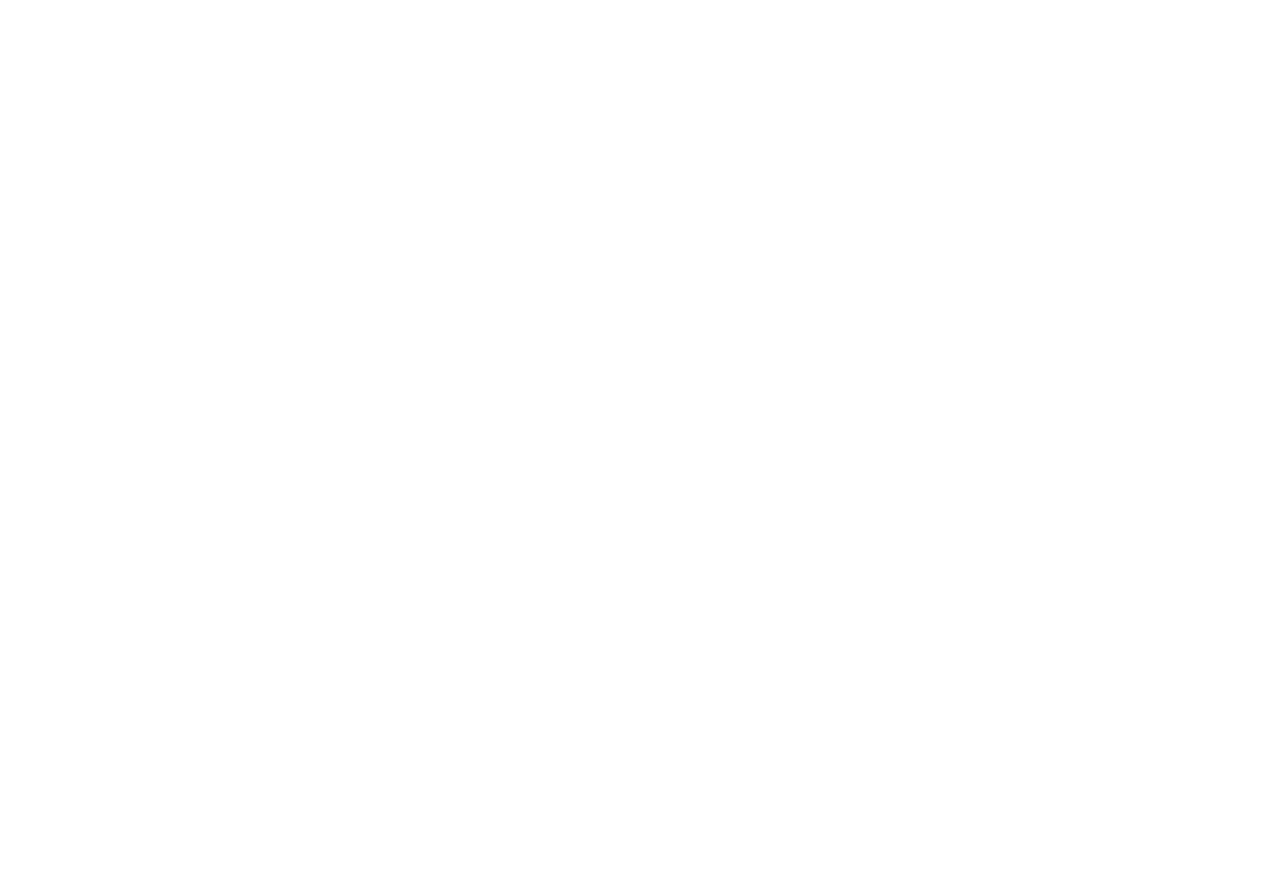
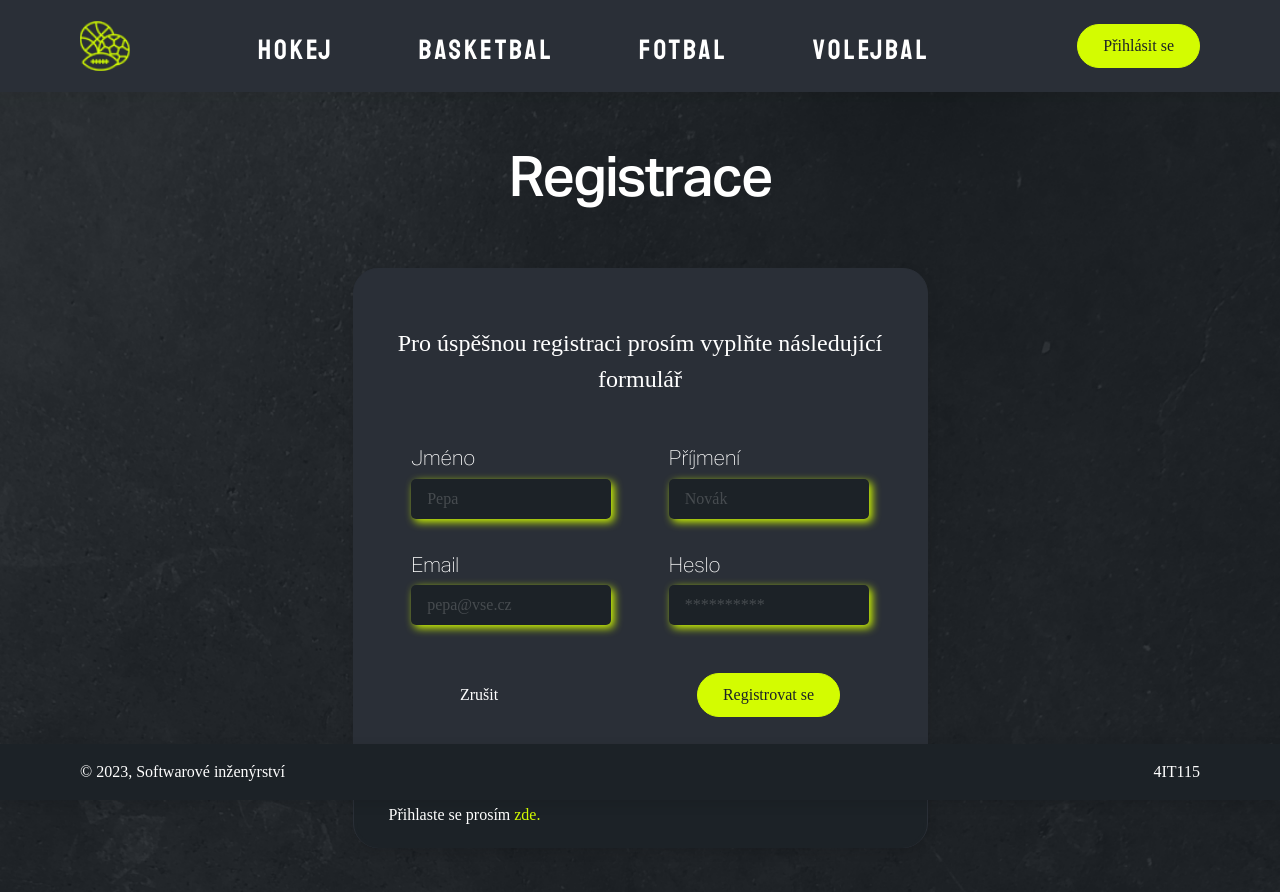
Before and after one commit to sberan1/aplikace-pro-sledovani-vysledku-sportovnich-zapasu, a React (Create React App) app in the folder frontend/: page /registrace in a window 1280 px wide. Before the commit this address had no page. Before the commit the page ends 800 px from the top, so only its background shows below. Built offline with nearby package versions, Linux system fonts and the light colour scheme.

Commit message:
hotova stranka registrace

```diff
--- a/frontend/src/App.tsx
+++ b/frontend/src/App.tsx
@@ -7,7 +7,7 @@
 import HomePage from './components/HomePagePackage/HomePage';
 import PrihlaseniPage from './components/PrihlaseniPagePackage/PrihlaseniPage';
 import {UserProvider} from "./components/PrihlaseniPagePackage/UserContext";
-//import RegistracePage from './components/RegistracePagePackage/RegistracePage';
+import RegistracePage from './components/RegistracePagePackage/RegistracePage';
 import FotbalPage from './components/ZkusebniPageFotbalu/FotbalPage';
 import Modal from 'react-modal';
 
@@ -20,7 +20,7 @@
                 <Routes>
                     <Route path="/" element={<HomePage HomePage="" PrihlaseniPage="" RegistracePage=""/>}/>
                     <Route path="/prihlaseni" element={<PrihlaseniPage PrihlaseniPage="" RegistracePage=""/>}/>
-                    {/*  <Route path="/registrace" element={<RegistracePage />} />*/}
+                    <Route path="/registrace" element={<RegistracePage  PrihlaseniPage="" RegistracePage=""/>} />
                     <Route path="/fotbal" element={<FotbalPage />}></Route>
                 </Routes>
             </Router>
--- a/frontend/src/components/NavBar/NavBar.css
+++ b/frontend/src/components/NavBar/NavBar.css
@@ -158,3 +158,7 @@
 .menu-item .NavbarLink.active p{
     color: #D3FC01;
 }
+
+.NavbarLink{
+    cursor: pointer;
+}
--- a/frontend/src/components/NavBar/NavBar.tsx
+++ b/frontend/src/components/NavBar/NavBar.tsx
@@ -86,7 +86,9 @@
     return (
         <nav>
             <div className="logo">
+                <Link to="/" className="NavbarLink">
                     <span className="navbar-logo"></span>
+                </Link>
             </div>
 
             <div className="menu-items">
@@ -111,7 +113,7 @@
                     </NavLink>
                 </div>
             </div>
-
+            {isLoggedIn ? (
                 <div className="UserPrihlasen">
                     <button className="UserIco" onClick={toggleDropdown}>
                     </button>
@@ -175,6 +177,13 @@
                         </div>
                     )}
                 </div>
+            ) : (
+                <div className="buttons UserNeprihlasen">
+                    <Link to="/prihlaseni">
+                        <button className="button prihlaseni">Přihlásit se</button>
+                    </Link>
+                </div>
+            )}
         </nav>
     );
 };
--- /dev/null
+++ b/frontend/src/components/RegistracePagePackage/Registrace.css
@@ -0,0 +1,24 @@
+.RegistraceComponent{
+    width: 575px;
+    height: 580px;
+    margin: auto;
+}
+
+.RegistraceComponent h2{
+    text-align: center;
+    margin-left: 30px;
+    margin-right: 30px;
+}
+
+.RegistraceForm .InputContainer{
+    display: flex;
+    flex-direction: row;
+    flex-wrap: wrap;
+    width: 100%;
+    justify-content: space-evenly;
+}
+
+
+.RegistraceForm .InputContainer input{
+    width: 200px;
+}
--- /dev/null
+++ b/frontend/src/components/RegistracePagePackage/RegistraceComponent.tsx
@@ -0,0 +1,97 @@
+import React, {useContext, useState} from 'react';
+import axios from 'axios';
+import {sha256} from 'js-sha256';
+import { UserContext } from '../PrihlaseniPagePackage/UserContext';
+import '../PrihlaseniPagePackage/Prihlaseni.css';
+import './Registrace.css';
+import {BrowserRouter as Router, Link, Route, Routes} from 'react-router-dom';
+
+const RegistraceComponent = () => {
+    const [name, setName] = useState('');
+    const [surname, setSurname] = useState('');
+    const [email, setEmail] = useState('');
+    const [password, setPassword] = useState('');
+    const [loginStatus, setLoginStatus] = useState('');
+    const { loginUser } = useContext(UserContext);
+
+    const checkEmail = async () => {
+        try {
+            const response = await axios.post('/api/checkemail', { email: email });
+            return response.data.exists;
+        } catch (error) {
+            console.error('Oj, něco se pokazilo:', error);
+            return false;
+        }
+    };
+
+    const handleRegistration = async () => {
+        if (!await checkEmail()) {
+            try {
+                const hashedPassword = sha256(password);
+                const response = await axios.post('/api/register', {
+                    name: name,
+                    surname: surname,
+                    email: email,
+                    password: hashedPassword
+                });
+                setLoginStatus(response.data.message);
+                await loginUser(email, password);
+                setLoginStatus('Registrace proběhla úspěšně. Jste nyní přihlášeni.');
+            } catch (error) {
+                console.error('Oj, něco se pokazilo:', error);
+                setLoginStatus('Něco se pokazilo při registraci. Zkuste to prosím znovu.');
+                alert('Něco se pokazilo při registraci. Zkuste to prosím znovu.');
+            }
+        } else {
+            setLoginStatus('Tento e-mail je již v systému zaregistrován.');
+        }
+    };
+
+    return (
+        <div className="PrihlaseniForm RegistraceForm">
+            <h2>Pro úspěšnou registraci prosím vyplňte následující formulář</h2>
+            <div className="InputContainer">
+                <label>
+                    <p>Jméno</p>
+                    <input type='name'
+                           placeholder="Pepa"
+                           value={name} onChange={e => setName(e.target.value)}/>
+                </label>
+                <label>
+                    <p>Příjmení</p>
+                    <input type='surname'
+                           placeholder="Novák"
+                           value={surname} onChange={e => setSurname(e.target.value)}/>
+                </label>
+                <label>
+                    <p>Email</p>
+                    <input type='email'
+                           placeholder="pepa@vse.cz"
+                           value={email} onChange={e => setEmail(e.target.value)}/>
+                </label>
+                <label>
+                    <p>Heslo</p>
+                    <input type='password'
+                           placeholder="**********"
+                           value={password} onChange={e => setPassword(e.target.value)}/>
+                </label>
+            </div>
+
+            <div className="buttons">
+                <Link to="/">
+                    <button>Zrušit</button>
+                </Link>
+
+                <button onClick={handleRegistration} className="button">Registrovat se</button>
+
+            </div>
+
+            <div className="NemamUcet">
+                <p className="p1">Již máte účet?</p>
+                <p>Přihlaste se prosím <span><Link to="/prihlaseni">zde.</Link></span></p>
+            </div>
+        </div>
+    );
+};
+
+export default RegistraceComponent;
--- a/frontend/src/components/RegistracePagePackage/RegistracePage.tsx
+++ b/frontend/src/components/RegistracePagePackage/RegistracePage.tsx
@@ -0,0 +1,29 @@
+import React from 'react';
+import NavBar from '../NavBar/NavBar';
+import Footer from '../HomePagePackage/Footer';
+import '../PrihlaseniPagePackage/Prihlaseni.css';
+import './Registrace.css';
+import RegistraceComponent from "./RegistraceComponent";
+import {UserProvider} from "../PrihlaseniPagePackage/UserContext";
+
+interface AppProps {
+    PrihlaseniPage: unknown,
+    RegistracePage: unknown
+}
+
+const RegistracePage = ({PrihlaseniPage, RegistracePage}: AppProps) => {
+    return (
+        <div className="PrihlaseniPaneContainer">
+            <NavBar PrihlaseniPage=""/>
+            <div className="PrihlaseniContainer">
+                <h1>Registrace</h1>
+                <div className="RegistraceComponent">
+                    <RegistraceComponent/>
+                </div>
+            </div>
+            <Footer/>
+        </div>
+    );
+};
+
+export default RegistracePage;
```
Lines whose indentation alone changed are shown as unchanged.
